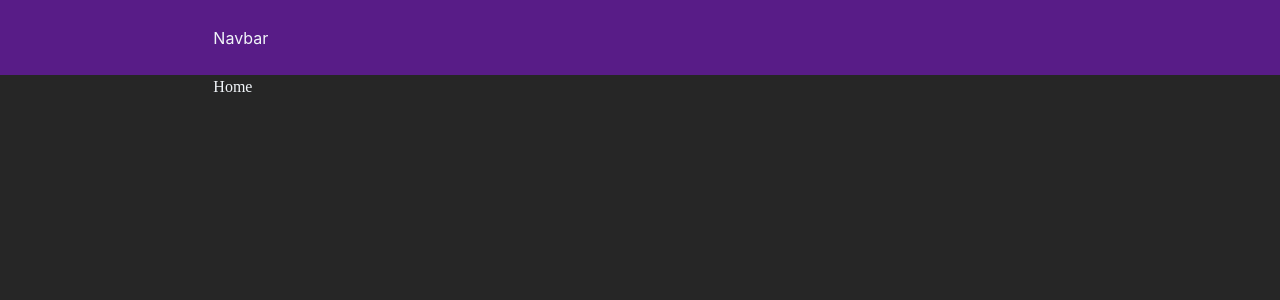
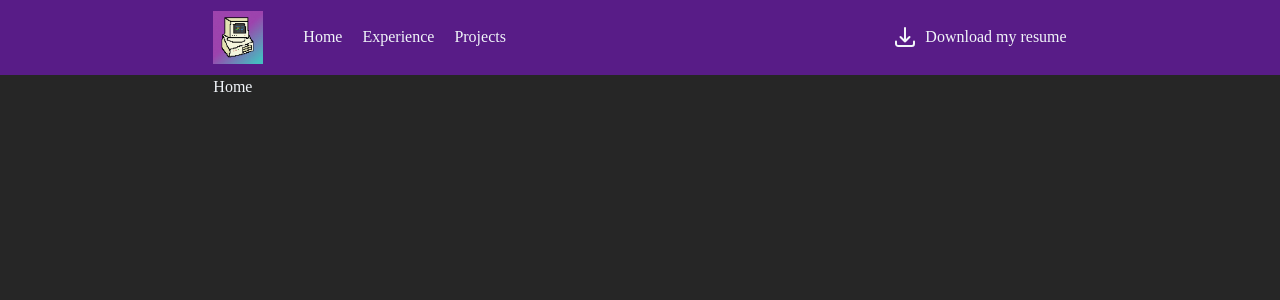
Before and after one commit to mackhack321/mackstanley.com, a React (Create React App) app: page / in a window 1280 px wide. Shown: the top 300 px of the page. Built offline with nearby package versions, Linux system fonts and the light colour scheme.

Commit message:
do navbar but only for desktop currently

```diff
--- a/src/components/Navbar.js
+++ b/src/components/Navbar.js
@@ -1,10 +1,52 @@
 import React from "react";
+import logo from "../assets/mackpc.jpg";
+import { Link } from "react-router-dom";
+import { ArrowDownTrayIcon } from "@heroicons/react/24/outline";
 
 export default function Navbar() {
+  const pages = [
+    {
+      title: "Home",
+      link: "/",
+    },
+    {
+      title: "Experience",
+      link: "experience",
+    },
+    {
+      title: "Projects",
+      link: "projects",
+    },
+  ];
+
   return (
     <nav className="grid h-[75px] place-items-center bg-mack-purple">
-      <div className="w-full self-center px-10 lg:w-2/3 lg:px-0 3xl:w-1/3">
-        <div className="flex text-mack-white">Navbar</div>
+      <div className="w-full self-center px-10 lg:w-2/3 lg:px-0 3xl:w-1/3 text-mack-white">
+        <div className="flex items-center">
+          <Link to="/" className="mr-10">
+            <img
+              src={logo}
+              alt="Mack's logo, a pixel-art style drawing of an old PC"
+              className="w-[50px]"
+            />
+          </Link>
+          <div className="flex space-x-5">
+            {pages.map((page) => {
+              return <div className="font-code">{page.title}</div>;
+            })}
+          </div>
+          <div className="flex space-x-2 ml-auto">
+            <ArrowDownTrayIcon className="stroke-2 h-[24px]" />
+            <a
+              href="/MackStanleyResume.pdf"
+              target="_blank"
+              rel="noopener"
+              className="font-code"
+            >
+              Download my resume
+            </a>
+          </div>
+        </div>
       </div>
     </nav>
   );
```
Also changed, not shown: src/assets/mackpc.jpg (added), 1 other file (tests, documents, lock files or other folders).
